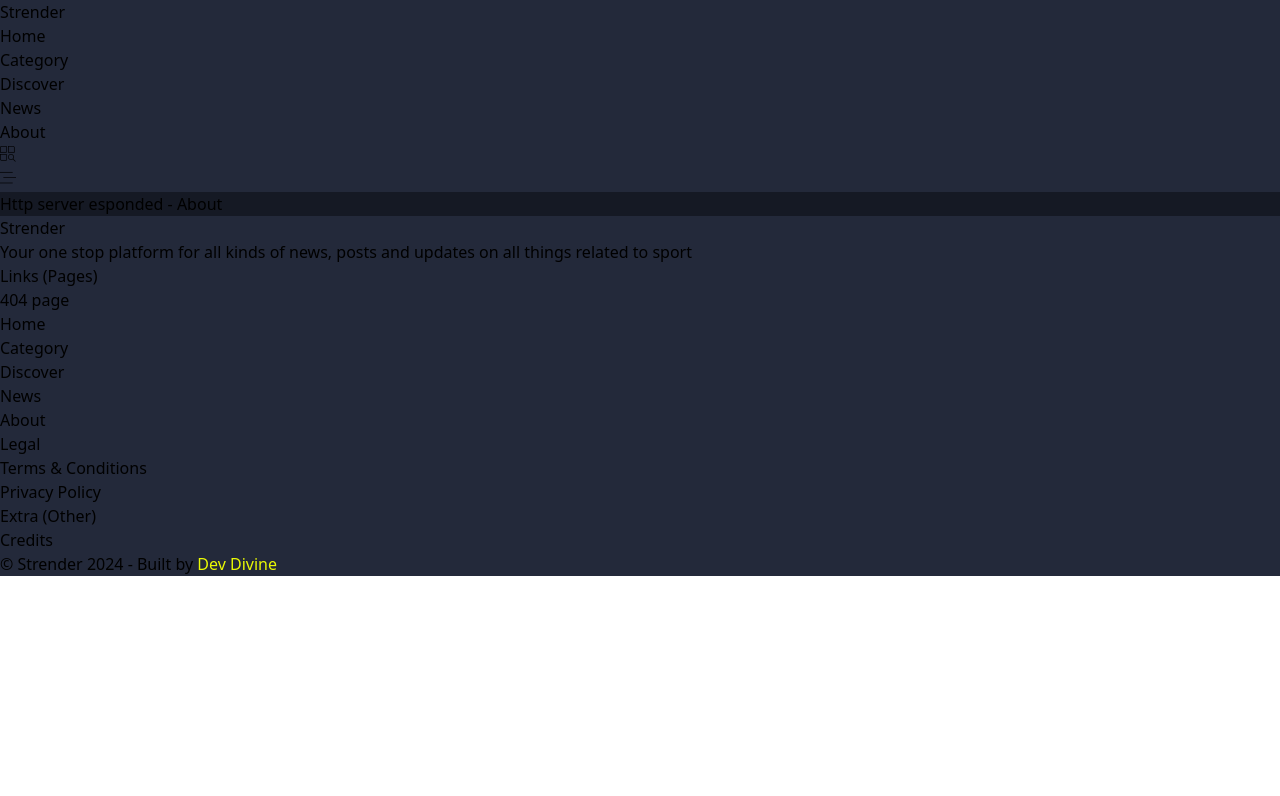
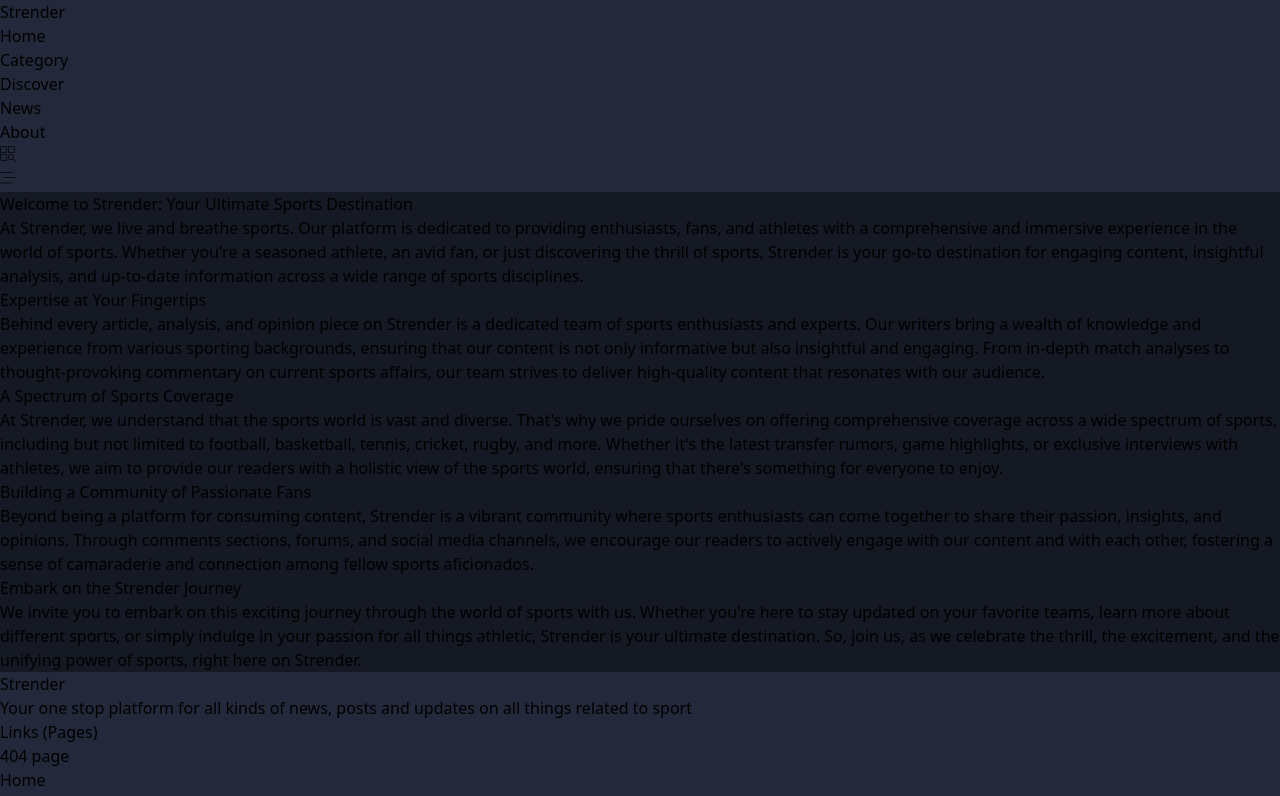
Before and after one commit to Okeke-Divine/strender, a React (Vite) app: page /about in a window 1280 px wide. Shown: the top 796 px of the page. Built offline with nearby package versions, Linux system fonts and the light colour scheme.

Commit message:
Updated the about page

```diff
--- a/src/data/about.json
+++ b/src/data/about.json
@@ -1,6 +1,22 @@
 [
     {
         "sectionTitle": "Welcome to Strender: Your Ultimate Sports Destination",
-        "sectionDesc": ""
+        "sectionDesc": "At Strender, we live and breathe sports. Our platform is dedicated to providing enthusiasts, fans, and athletes with a comprehensive and immersive experience in the world of sports. Whether you're a seasoned athlete, an avid fan, or just discovering the thrill of sports, Strender is your go-to destination for engaging content, insightful analysis, and up-to-date information across a wide range of sports disciplines."
+    },
+    {
+        "sectionTitle": "Expertise at Your Fingertips",
+        "sectionDesc": "Behind every article, analysis, and opinion piece on Strender is a dedicated team of sports enthusiasts and experts. Our writers bring a wealth of knowledge and experience from various sporting backgrounds, ensuring that our content is not only informative but also insightful and engaging. From in-depth match analyses to thought-provoking commentary on current sports affairs, our team strives to deliver high-quality content that resonates with our audience."
+    },
+    {
+        "sectionTitle": "A Spectrum of Sports Coverage",
+        "sectionDesc": "At Strender, we understand that the sports world is vast and diverse. That's why we pride ourselves on offering comprehensive coverage across a wide spectrum of sports, including but not limited to football, basketball, tennis, cricket, rugby, and more. Whether it's the latest transfer rumors, game highlights, or exclusive interviews with athletes, we aim to provide our readers with a holistic view of the sports world, ensuring that there's something for everyone to enjoy."
+    },
+    {
+        "sectionTitle": "Building a Community of Passionate Fans",
+        "sectionDesc": "Beyond being a platform for consuming content, Strender is a vibrant community where sports enthusiasts can come together to share their passion, insights, and opinions. Through comments sections, forums, and social media channels, we encourage our readers to actively engage with our content and with each other, fostering a sense of camaraderie and connection among fellow sports aficionados."
+    },
+    {
+        "sectionTitle": "Embark on the Strender Journey",
+        "sectionDesc": "We invite you to embark on this exciting journey through the world of sports with us. Whether you're here to stay updated on your favorite teams, learn more about different sports, or simply indulge in your passion for all things athletic, Strender is your ultimate destination. So, join us, as we celebrate the thrill, the excitement, and the unifying power of sports, right here on Strender."
     }
 ]
--- a/src/pages/About.jsx
+++ b/src/pages/About.jsx
@@ -1,7 +1,18 @@
-export default function About(){
-    return (
-        <>
-            <div className="text-xl text-white">Http server esponded - About</div>
-        </>
-    )
+import AboutJson from "../data/about.json";
+
+export default function About() {
+  return (
+    <>
+      <main className="mainComponent">
+        {AboutJson.map((section, index) => (
+          <div key={index} className="mb-8">
+            <h2 className="text-3xl font-bold text-white mb-4">
+              {section.sectionTitle}
+            </h2>
+            <p className="text-gray-400">{section.sectionDesc}</p>
+          </div>
+        ))}
+      </main>
+    </>
+  );
 }
```
